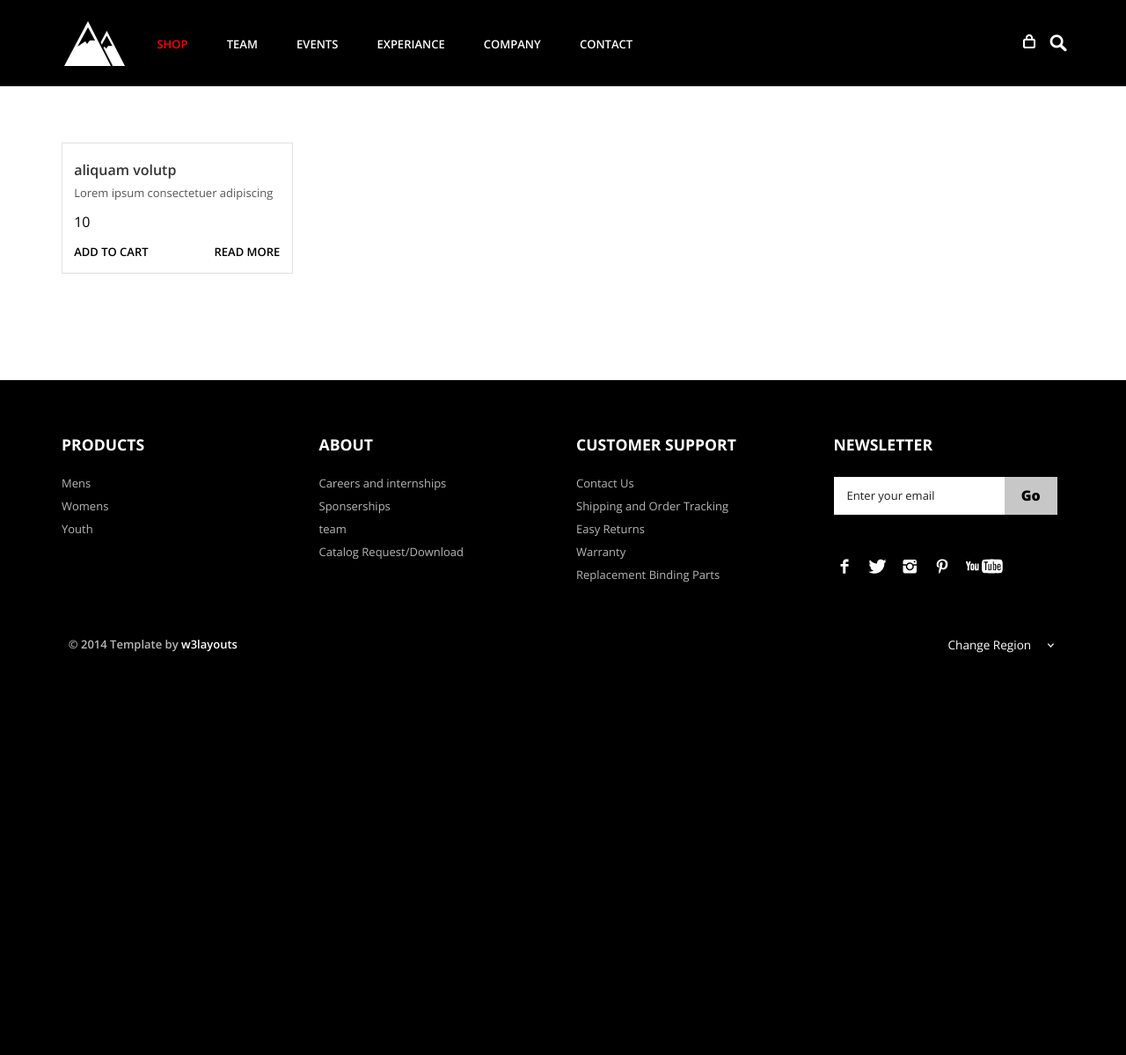
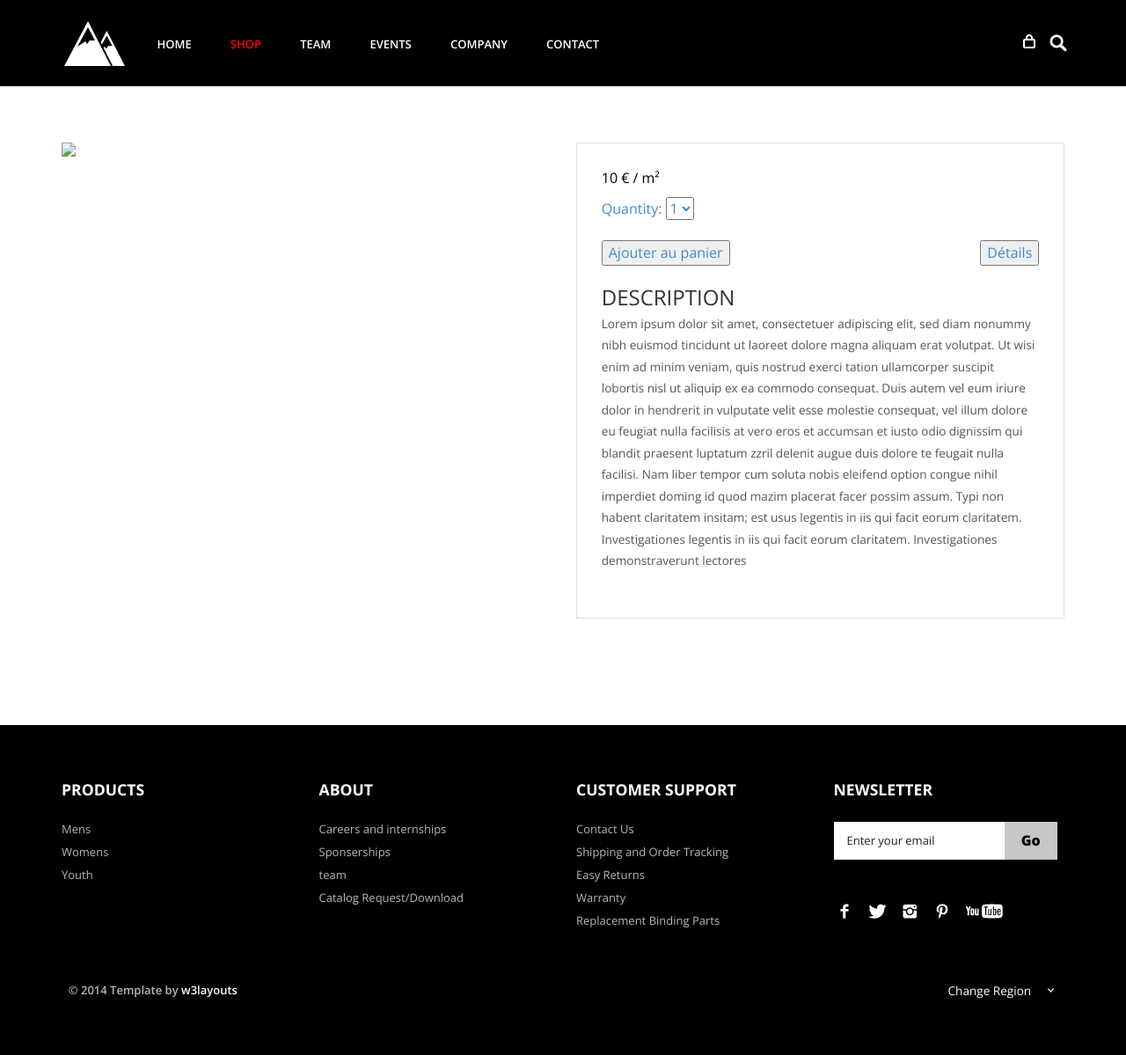
Before and after one commit to bffred/sam, a PHP site: page /shop.php in a window 1280 px wide. Shown: the whole page at 88% size. Before the commit the page ends 742 px from the top, so only its background shows below. Run offline with PHP 8.4, Linux system fonts and the light colour scheme; tables that the repository leaves empty or names only in its code hold one stand-in row (values such as "Sample post").

Commit message:
Add shop description

```diff
--- a/css/style.css
+++ b/css/style.css
@@ -641,7 +641,7 @@ i.close1{
    -moz-box-shadow: 0 0 1px #000;
    box-shadow: 0 0 1px #000;
 }
-.view a.info: hover {
+.view a.info:hover {
    -webkit-box-shadow: 0 0 5px #000;
    -moz-box-shadow: 0 0 5px #000;
    box-shadow: 0 0 5px #000;
@@ -2018,9 +2018,9 @@ h4.m_11 {
 	 width:50px !important;
 	 height:50px !important;
   }
-  .register-top-grid(
+  .register-top-grid {
   	margin-bottom:20px;
-  )
+  }
   .nav {
 	top: 66px;
 	right: 8px;
--- a/index.php
+++ b/index.php
@@ -65,11 +65,10 @@ License URL: http://creativecommons.org/licenses/by/3.0/
 					 <div class="menu">
 						  <a class="toggleMenu" href="#"><img src="images/nav.png" alt="" /></a>
 						    <ul class="nav" id="nav">
-								<li><a href="showpictures.php">Faience</a></li>
+								<li><a href="index.php">Home</a></li>
 						    	<li><a href="shop.php">Shop</a></li>
 						    	<li><a href="team.html">Team</a></li>
 						    	<li><a href="experiance.html">Events</a></li>
-						    	<li><a href="experiance.html">Experiance</a></li>
 						    	<li><a href="shop.html">Company</a></li>
 								<li><a href="contact.html">Contact</a></li>
 								<div class="clear"></div>
--- a/shop.php
+++ b/shop.php
@@ -54,15 +54,15 @@ License URL: http://creativecommons.org/licenses/by/3.0/
 			  <div class="col-md-12">
 				 <div class="header-left">
 					 <div class="logo">
-						<a href="index.html"><img src="images/logo.png" alt=""/></a>
+						<a href="index.php"><img src="images/logo.png" alt=""/></a>
 					 </div>
 					 <div class="menu">
 						  <a class="toggleMenu" href="#"><img src="images/nav.png" alt="" /></a>
 						    <ul class="nav" id="nav">
-						    	<li class="current"><a href="shop.html">Shop</a></li>
+								<li><a href="index.php">Home</a></li>
+						    	<li class="current"><a href="shop.php">Shop</a></li>
 						    	<li><a href="team.html">Team</a></li>
 						    	<li><a href="experiance.html">Events</a></li>
-						    	<li><a href="experiance.html">Experiance</a></li>
 						    	<li><a href="shop.html">Company</a></li>
 								<li><a href="contact.html">Contact</a></li>
 								<div class="clear"></div>
@@ -114,6 +114,7 @@ License URL: http://creativecommons.org/licenses/by/3.0/
 		 </div>
 	    </div>
 	  </div>
+	  <div class="border">
 	  <?php
         // $host ="samcarrecmsam.mysql.db";
         // $uname = "samcarrecmsam";
@@ -133,41 +134,69 @@ License URL: http://creativecommons.org/licenses/by/3.0/
             $img_prix = $rows['prix_faience'];
             $img_src = $rows['url_faience'];
         ?>
-
-
-
-        <?php
-        }
-    ?>
 			<div class="main">
 			<div class="shop_top">
 				<div class="container">
 					<div class="row shop_box-top">
-				<div class="col-md-3 shop_box"><a href="single.html">
-					<img src="<?php echo $img_src; ?>" class="img-responsive" alt=""/>
+						<div class="col-md-6 shop_box"><a href="single.html">
+							<img src="<?php echo $img_src; ?>" class="img-responsive" />
 							<!-- <span class="new-box">
 								<span class="new-label">New</span>
 							</span>
 							<span class="sale-box">
 								<span class="sale-label">Sale!</span>
 							</span> -->
+							</div>
+							<div class="col-md-6">
 							<div class="shop_desc">
-						<h3><a href="#">aliquam volutp</a></h3>
-						<p>Lorem ipsum consectetuer adipiscing </p>
+								<!-- <h3><a href="#">aliquam volutp</a></h3>
+								<p>Lorem ipsum consectetuer adipiscing </p> -->
 								<!-- <span class="reducedfrom">$66.00</span> -->
-						<span class="actual"><?php echo $img_prix; ?></span><br>
+								<span class="actual"><?php echo $img_prix; ?> € / m²</span><br>
 								<ul class="buttons">
-							<li class="cart"><a href="#">Add To Cart</a></li>
-							<li class="shop_btn"><a href="#">Read More</a></li>
+									<li>
+										<span>Quantity:</span>
+										<select>
+											<option>1</option>
+											<option>2</option>
+											<option>3</option>
+											<option>4</option>
+											<option>5</option>
+											<option>6</option>
+										</select>
+									</li>
+									<li class="shop_btn"><br><button href="single.html">Détails</button></li>
+									<li class="cart"><br><button href="#">Ajouter au panier</button></li>
 									<div class="clear"> </div>
-					    </ul>
+								</ul><br>
+								<div class="desc">
+									<h4>Description</h4>
+									<p>Lorem ipsum dolor sit amet, consectetuer adipiscing elit,
+									sed diam nonummy nibh euismod tincidunt ut laoreet dolore magna
+									aliquam erat volutpat. Ut wisi enim ad minim veniam, quis nostrud
+									exerci tation ullamcorper suscipit lobortis nisl ut aliquip ex
+									ea commodo consequat. Duis autem vel eum iriure dolor in hendrerit
+									in vulputate velit esse molestie consequat, vel illum dolore eu
+									feugiat nulla facilisis at vero eros et accumsan et iusto odio
+									dignissim qui blandit praesent luptatum zzril delenit augue duis
+									dolore te feugait nulla facilisi. Nam liber tempor cum soluta nobis
+									eleifend option congue nihil imperdiet doming id quod mazim placerat
+									facer possim assum. Typi non habent claritatem insitam; est usus
+									legentis in iis qui facit eorum claritatem. Investigationes
+									legentis in iis qui facit eorum claritatem. Investigationes
+									demonstraverunt lectores</p>
+								</div>
+							</div>
 						   </div>
 						</a>
 					</div>
-
 					</div>
 				</div>
 			</div>
+			</div>
+					<?php
+				}
+			?>
 		</div>
 		<div class="footer">
 			<div class="container">
```
Lines whose indentation alone changed are shown as unchanged.
